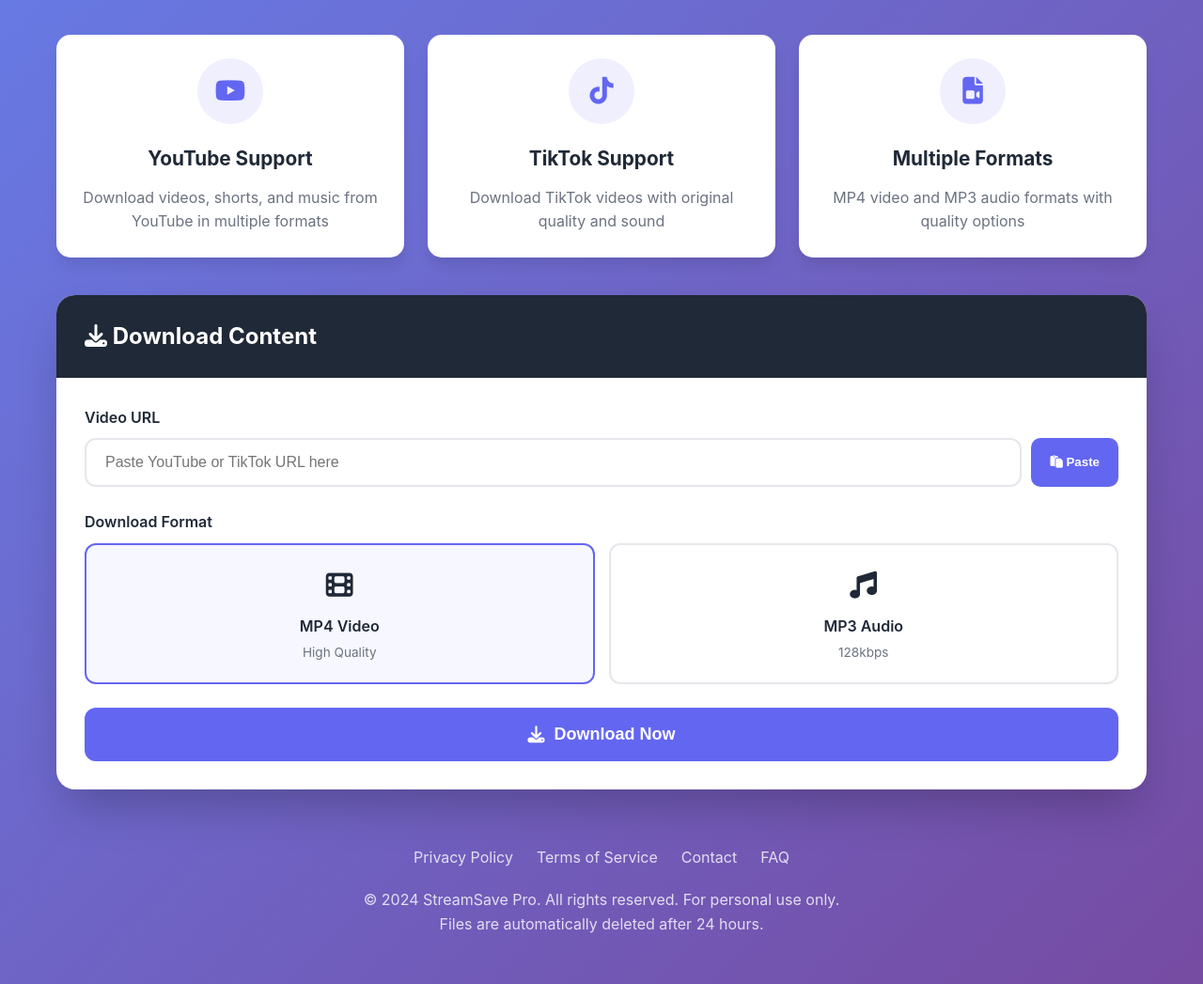
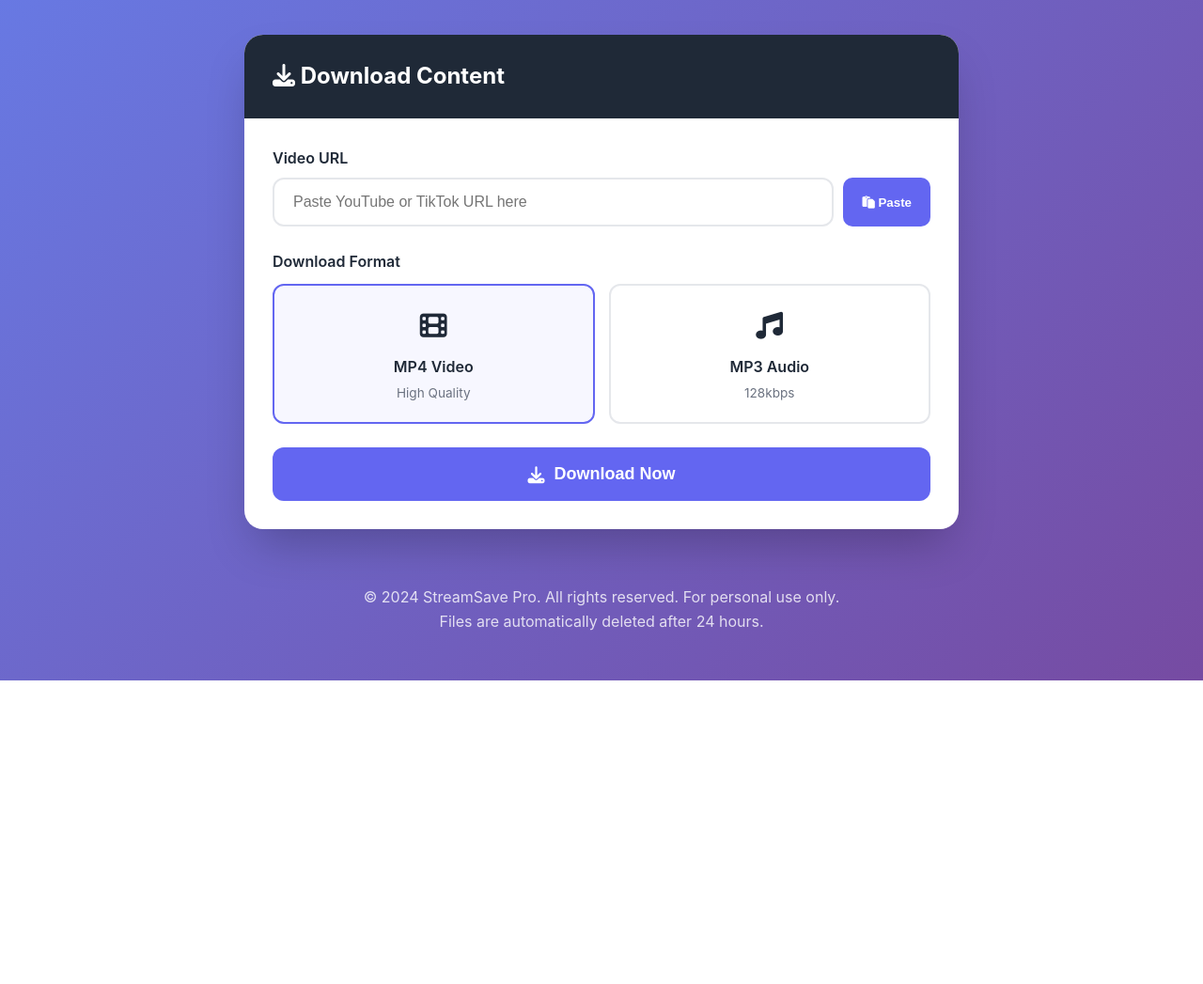
Before and after one commit to nwe-kerchief/videoandaudiodownloaderstatic, a plain HTML site: page index.html in a window 1280 px wide. Shown: the part 227-1274 px from the top of the page at 94% size. After the commit the page ends 951 px from the top, so only its background shows below. Drawn offline with Linux system fonts and the light colour scheme.

Commit message:
Update index.html

```diff
--- a/index.html
+++ b/index.html
@@ -33,7 +33,7 @@
         }
 
         .container {
-            max-width: 1200px;
+            max-width: 800px;
             margin: 0 auto;
             padding: 20px;
         }
@@ -426,69 +426,12 @@
             background: #f9fafb;
         }
 
-        /* Features */
-        .features {
-            display: grid;
-            grid-template-columns: repeat(auto-fit, minmax(280px, 1fr));
-            gap: 25px;
-            margin-bottom: 40px;
-        }
-
-        .feature-card {
-            background: white;
-            border-radius: 15px;
-            padding: 25px;
-            box-shadow: 0 10px 15px -3px rgba(0, 0, 0, 0.1);
-            text-align: center;
-        }
-
-        .feature-icon {
-            width: 70px;
-            height: 70px;
-            background: rgba(99, 102, 241, 0.1);
-            border-radius: 50%;
-            display: flex;
-            align-items: center;
-            justify-content: center;
-            margin: 0 auto 20px;
-            font-size: 1.8rem;
-            color: var(--primary);
-        }
-
-        .feature-title {
-            font-size: 1.3rem;
-            font-weight: 700;
-            margin-bottom: 12px;
-        }
-
-        .feature-desc {
-            color: var(--gray);
-        }
-
         /* Footer */
         .footer {
             text-align: center;
             color: white;
             padding: 30px 0;
             opacity: 0.8;
-        }
-
-        .footer-links {
-            display: flex;
-            justify-content: center;
-            gap: 25px;
-            margin-bottom: 20px;
-        }
-
-        .footer-link {
-            color: white;
-            text-decoration: none;
-            transition: opacity 0.3s;
-        }
-
-        .footer-link:hover {
-            opacity: 1;
-            text-decoration: underline;
         }
 
         /* Animations */
@@ -529,6 +472,14 @@
                 gap: 15px;
             }
         }
+
+        .filename {
+            font-size: 1.1rem;
+            font-weight: 600;
+            color: var(--dark);
+            margin: 10px 0;
+            word-break: break-word;
+        }
     </style>
 </head>
 <body>
@@ -554,31 +505,6 @@
                 </div>
             </div>
         </header>
-
-        <!-- Features -->
-        <div class="features">
-            <div class="feature-card fade-in">
-                <div class="feature-icon">
-                    <i class="fab fa-youtube"></i>
-                </div>
-                <h3 class="feature-title">YouTube Support</h3>
-                <p class="feature-desc">Download videos, shorts, and music from YouTube in multiple formats</p>
-            </div>
-            <div class="feature-card fade-in">
-                <div class="feature-icon">
-                    <i class="fab fa-tiktok"></i>
-                </div>
-                <h3 class="feature-title">TikTok Support</h3>
-                <p class="feature-desc">Download TikTok videos with original quality and sound</p>
-            </div>
-            <div class="feature-card fade-in">
-                <div class="feature-icon">
-                    <i class="fas fa-file-video"></i>
-                </div>
-                <h3 class="feature-title">Multiple Formats</h3>
-                <p class="feature-desc">MP4 video and MP3 audio formats with quality options</p>
-            </div>
-        </div>
 
         <!-- Main Card -->
         <div class="main-card fade-in">
@@ -705,12 +631,6 @@
 
         <!-- Footer -->
         <footer class="footer">
-            <div class="footer-links">
-                <a href="#" class="footer-link">Privacy Policy</a>
-                <a href="#" class="footer-link">Terms of Service</a>
-                <a href="#" class="footer-link">Contact</a>
-                <a href="#" class="footer-link">FAQ</a>
-            </div>
             <p>© 2024 StreamSave Pro. All rights reserved. For personal use only.</p>
             <p>Files are automatically deleted after 24 hours.</p>
         </footer>
@@ -857,15 +777,22 @@
             loading.style.display = 'none';
             successResult.style.display = 'block';
 
-            // Set download link
+            // Set download link with proper filename
             downloadLink.href = data.download_url;
 
-            // Create file preview
+            // Extract actual filename from the URL or use the provided filename
+            let displayFilename = data.filename || 'download.' + data.format;
+
+            // Remove timestamp prefixes and clean up the filename
+            displayFilename = displayFilename.replace(/^\d+_/, '').replace(/^download_/, '');
+            displayFilename = displayFilename.replace(/_/g, ' ').replace(/\.(mp4|mp3)$/, '');
+
+            // Create file preview with proper filename
             filePreview.innerHTML = `
                 <div style="text-align: center; padding: 20px;">
                     <i class="fas fa-file-${data.format === 'mp3' ? 'audio' : 'video'}" style="font-size: 3rem; color: #6366f1; margin-bottom: 15px;"></i>
-                    <h3>${data.filename || 'download.' + data.format}</h3>
-                    <p style="color: #6b7280; margin-top: 10px;">${data.format.toUpperCase()} File</p>
+                    <div class="filename">${displayFilename}</div>
+                    <p style="color: #6b7280; margin-top: 5px;">${data.format.toUpperCase()} File</p>
                 </div>
             `;
 
```
